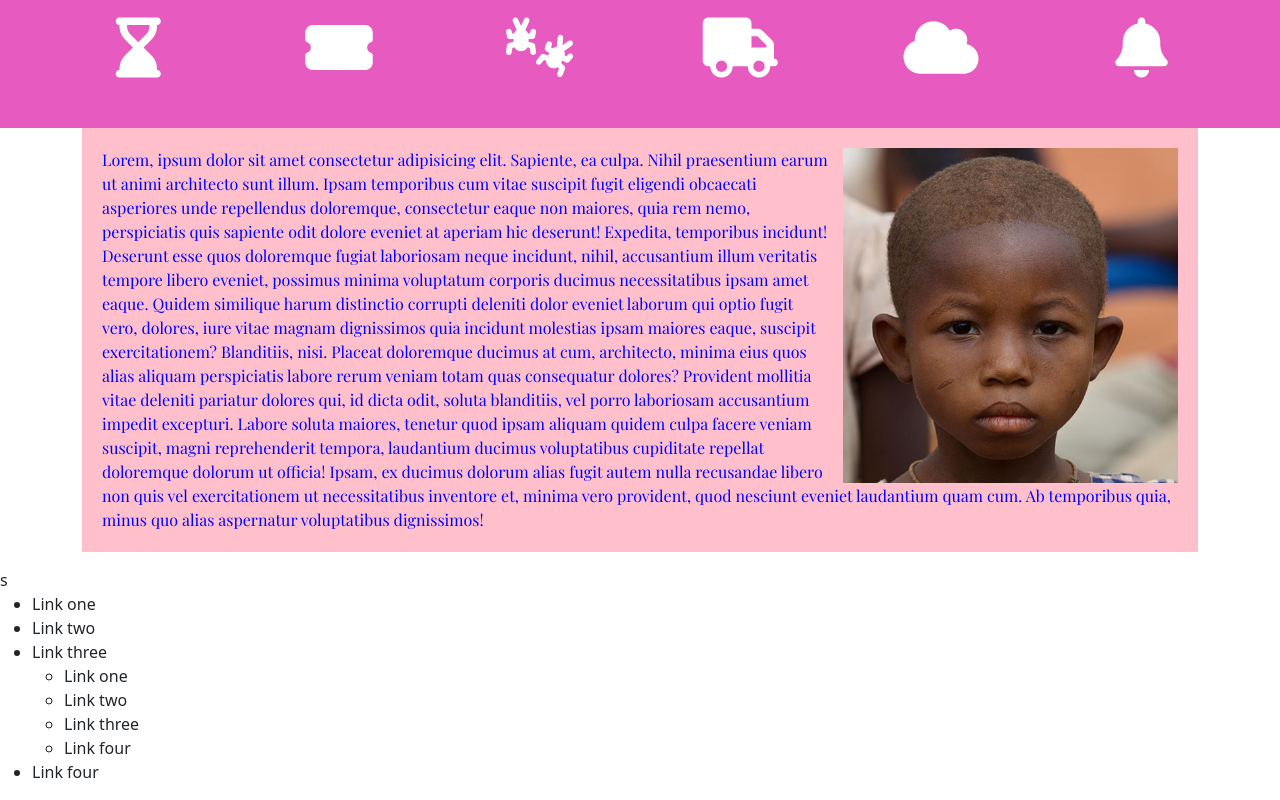
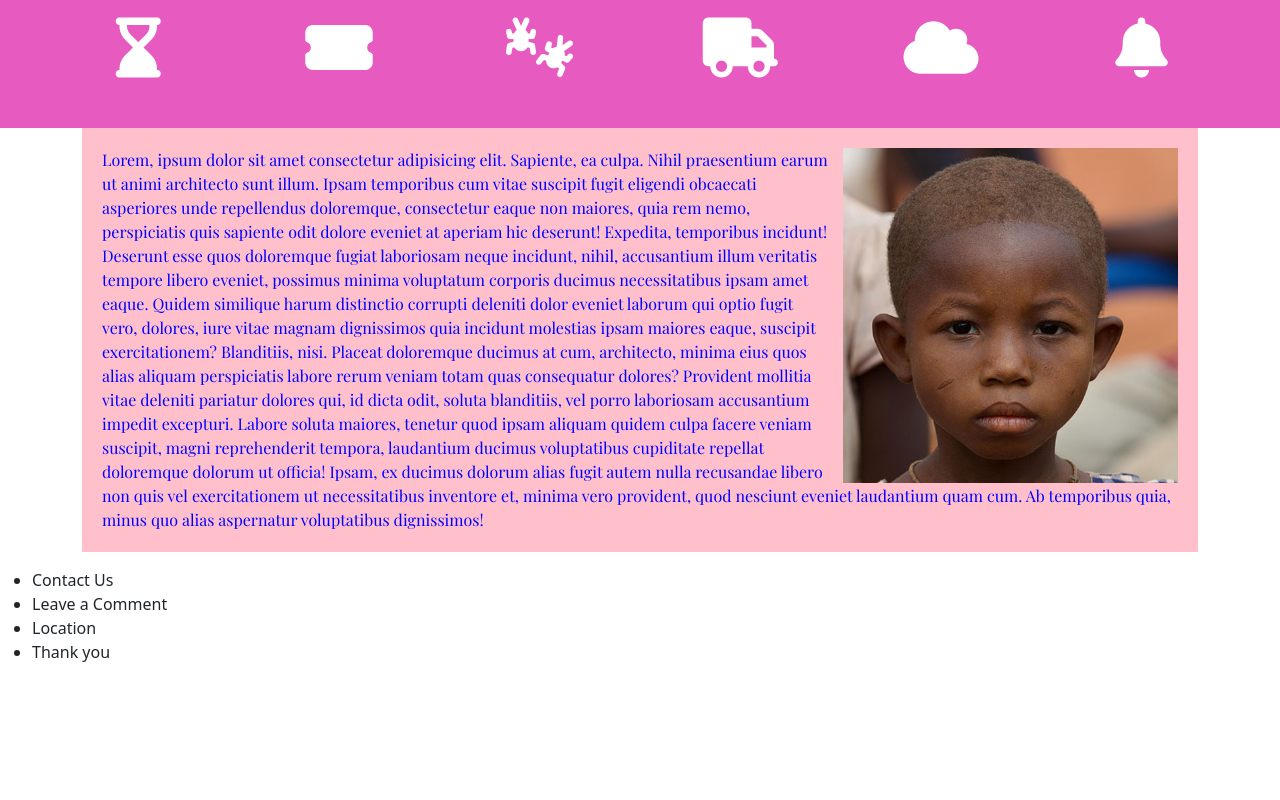
Before and after one commit to Macyy2025/Spring-2025, a plain HTML site: page index.html in a window 1280 px wide. Shown: the part 808-1608 px from the top of the page. After the commit the page ends 1488 px from the top, so only its background shows below. Drawn offline with nearby package versions, Linux system fonts and the light colour scheme; a web font is replaced by a local one.

Commit message:
footer list

```diff
--- a/index.html
+++ b/index.html
@@ -95,22 +95,13 @@
         </div>
       </div>
     </main>
-    s
 
     <footer>
       <ul>
-        <li>Link one</li>
-        <li>Link two</li>
-        <li>
-          Link three
-          <ul>
-            <li>Link one</li>
-            <li>Link two</li>
-            <li>Link three</li>
-            <li>Link four</li>
-          </ul>
-        </li>
-        <li>Link four</li>
+        <li>Contact Us</li>
+        <li>Leave a Comment</li>
+        <li>Location</li>
+        <li>Thank you</li>
       </ul>
     </footer>
     <section>
```
Also changed, not shown: about-us.html (+6 -8 lines).
